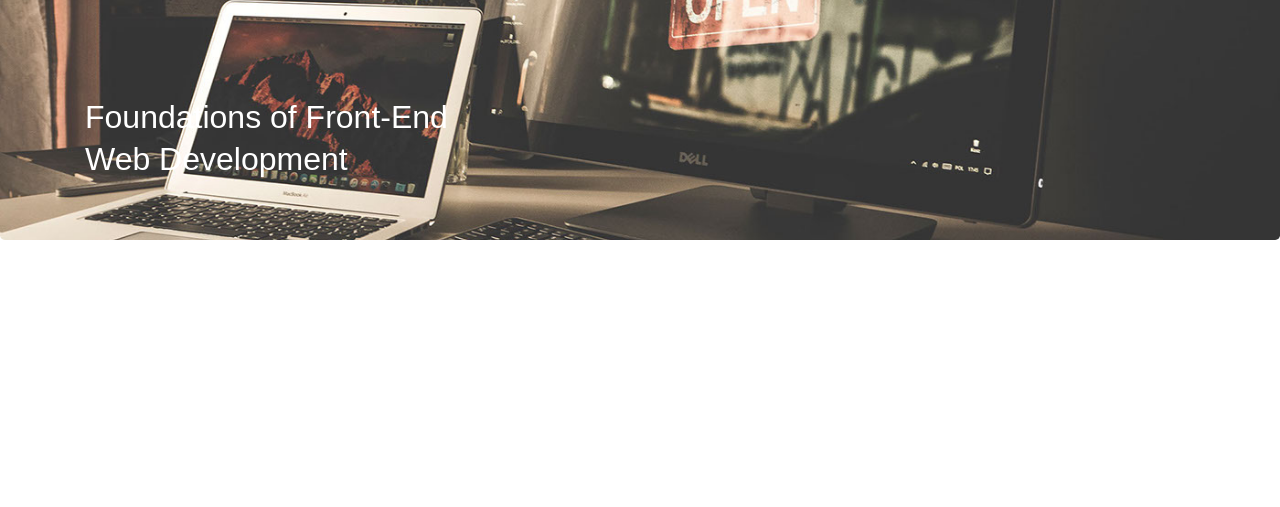
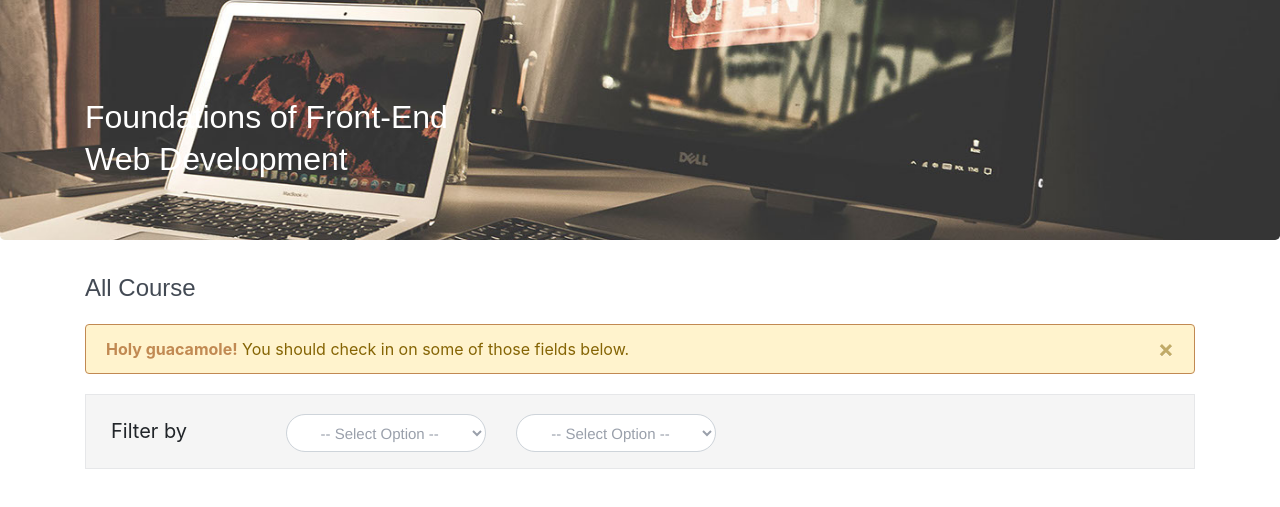
Before and after one commit to rukmana4985/techfor, a plain HTML site: page bayu/all-course.html in a window 1280 px wide. Shown: the part 75-582 px from the top of the page. Drawn offline with nearby package versions, Linux system fonts and the light colour scheme.

Commit message:
commit 1

```diff
--- a/bayu/all-course.html
+++ b/bayu/all-course.html
@@ -91,10 +91,64 @@
       </div>
     <!--  -->
 
+    <!-- Content -->
+      <section class="content">
+        <div class="container">
+          <h4 style="color: #434A54;
+          font-family: open-sans, sans-serif;
+          font-size: 24px;
+          font-weight: 300;
+          line-height: 32px;
+          text-align: left;">All Course</h4>
+          <div class="alert alert_content alert-warning alert-dismissible fade show">
+            <button type="button" class="close" data-dismiss="alert">×</button>
+            <span style="color: #C18952; font-weight: bold;">Holy guacamole!</span> You should check in on some of those fields below.
+          </div>
+          <div class="filter_by">
+            <div class="container-fluid"><br>
+                <div class="row">
+                    <div class="col-md-2">
+                        <h5 class="h5_filter">Filter by</h5>
+                    </div>
+                    <div class="col-md-5" >
+                      <div class="row">
+                        <div class="col-md-6">
+                          <div class="form-group ">
+                            <select class="form-control select_option_filter">
+                              <option>-- Select Option --</option>
+                              <option>Select 1</option>
+                              <option>Select 2</option>
+                              <option>Select 3</option>
+                              <option>Select 4</option>
+                            </select>
+                          </div>
+                        </div>
+                        <div class="col-md-6">
+                          <div class="form-group ">
+                            <select class="form-control select_option_filter">
+                              <option>-- Select Option --</option>
+                              <option>Select 1</option>
+                              <option>Select 2</option>
+                              <option>Select 3</option>
+                              <option>Select 4</option>
+                            </select>
+                          </div>
+                        </div>
+                      </div>
+                    </div>
+                </div>
+              </div>
+            </div>
+          </div>
+        </div>
+      </section>
+    <!--  -->
+
 
     <!-- Javascript -->
-  	<script type="text/javascript" src="assets/js/jquery-3.3.1.min.js"></script>
-    <script type="text/javascript" src="assets/js/bootstrap.min.js"></script>
+    <script src="https://ajax.googleapis.com/ajax/libs/jquery/3.2.1/jquery.min.js"></script>
+    <script src="https://cdnjs.cloudflare.com/ajax/libs/popper.js/1.12.6/umd/popper.min.js"></script>
+    <script src="https://maxcdn.bootstrapcdn.com/bootstrap/4.0.0-beta.2/js/bootstrap.min.js"></script>
     <!--  -->
 </body>
 </html>
--- a/bayu/assets/css/all-course.css
+++ b/bayu/assets/css/all-course.css
@@ -62,6 +62,7 @@
 .btn_search:hover{
 	background-color: #215CA0;
 	color: white;
+
 }
 
 .btn_search:hover>i{
@@ -137,3 +138,49 @@ div.jumbotron_costum{
 	background-image: url(../images/jumbotron/business-computer-connection-450035.jpg);
 }
 /*------------------------------------------------------------------------------------------------------------------*/
+
+
+/* Content */
+.alert_content{
+    border-style:solid;
+	border-width:thin;
+	border-color: #C18952;
+	margin-top: 20px;
+
+}
+
+.filter_by{
+	width: 100%;
+	height: 75px;
+	background-color: #F5F5F5;
+	border-style:solid;
+	border-width:thin;
+	border-color: #E6E7E9;
+	margin-top: 20px;
+}
+
+.h5_filter{
+    font-weight: inherit;
+	margin-left: 10px;
+}
+
+select {
+	text-align: center;
+	text-align-last: center;
+  }
+  option {
+	text-align: left;
+  }
+
+.select_option_filter{
+	width: 200px;
+	height: 40px;
+	border-radius: 20px;
+	margin-top: -5px;
+	color: #9AA0AB;
+	font-size: 15px;
+    font-family: Helvetica, Helvetica Neue, Arial, sans-serif;
+}
+
+
+/*  */
```
